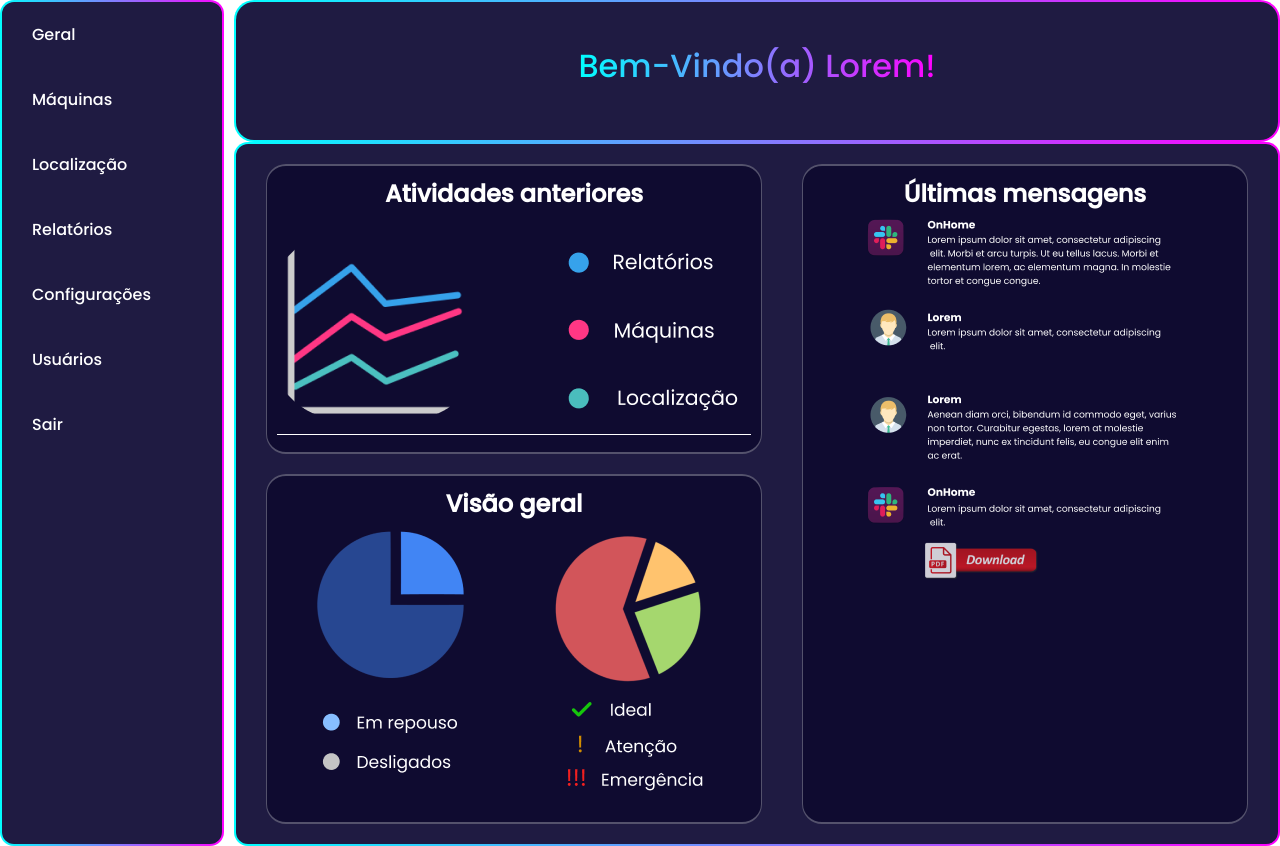
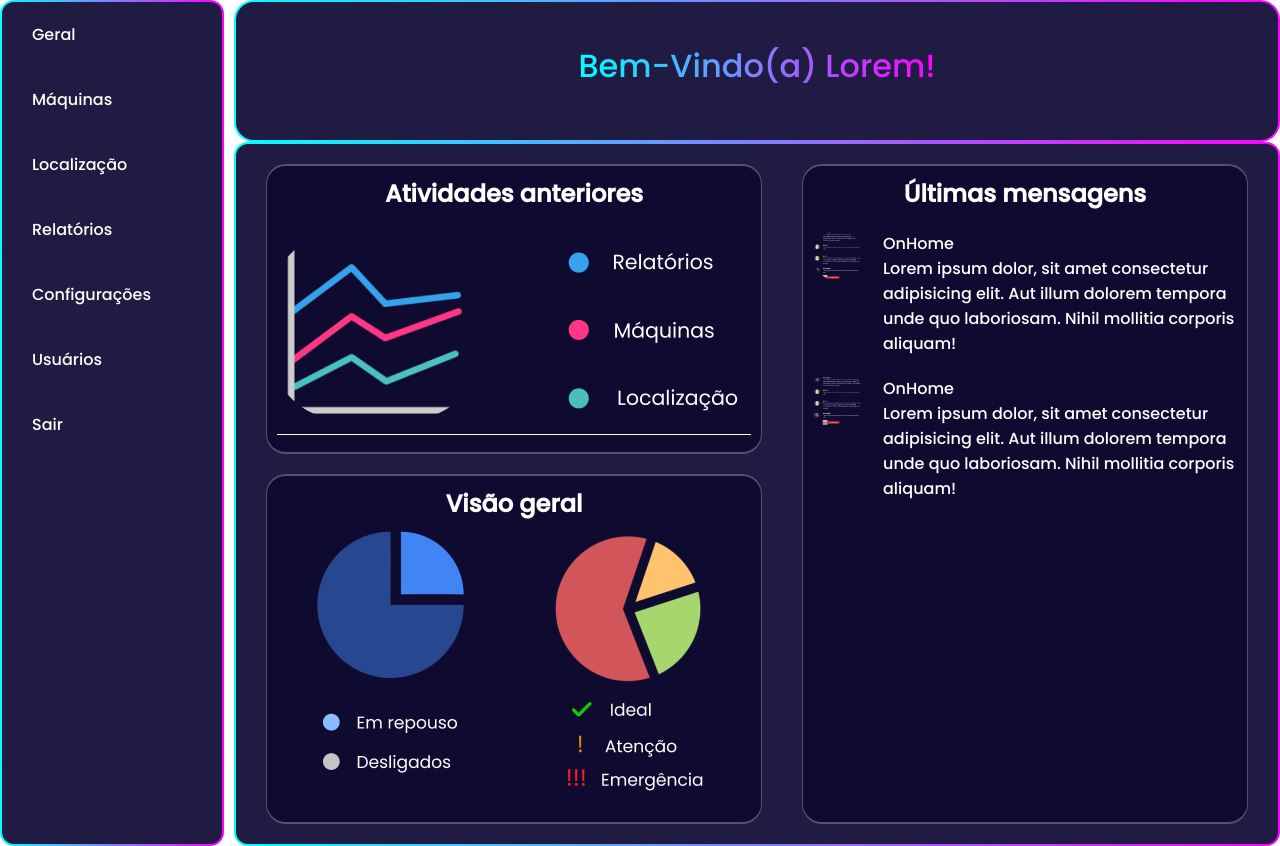
Before and after one commit to julianaesteves/projeto-p.i-onhome-site, a React (Create React App) app in the folder projeto-react/onhome/: page / in a window 1280 px wide. Built offline with nearby package versions, Linux system fonts and the light colour scheme.

Commit message:
mensagem na home

```diff
--- /dev/null
+++ b/projeto-react/onhome/src/pages/Dashboard/Home/Message/index.js
@@ -0,0 +1,19 @@
+import './style.css';
+
+const Message = ({ radius }) => (
+    <div className="home-graph-message">
+        <div className="home-content-image">
+            <img src="./images/grafico3.png" style={{ borderRadius: radius }} />
+        </div>
+        <div className="home-graph-content">
+            <div className="home-content-title">
+                <p>OnHome</p>
+            </div>
+            <div className="home-content-description">
+                <p>Lorem ipsum dolor, sit amet consectetur adipisicing elit. Aut illum dolorem tempora unde quo laboriosam. Nihil mollitia corporis aliquam!</p>
+            </div>
+        </div>
+    </div>
+);
+
+export default Message;
--- /dev/null
+++ b/projeto-react/onhome/src/pages/Dashboard/Home/Message/style.css
@@ -0,0 +1,17 @@
+.home-graph-message {
+    padding-top: 20px;
+    display: flex;
+    gap: 20px;
+}
+.home-graph-message .home-content-image {
+    width: 50px;
+    height: 50px;
+}
+.home-graph-message .home-content-image > img {
+    width: 100%;
+    height: 100%;
+}
+.home-graph-message .home-graph-content {
+    flex: 1;
+    text-align: left;
+}
--- a/projeto-react/onhome/src/pages/Dashboard/Home/index.jsx
+++ b/projeto-react/onhome/src/pages/Dashboard/Home/index.jsx
@@ -1,5 +1,6 @@
 import Border from "../../../components/Border";
 import GradientText from "../../../components/GradientText";
+import Message from "./Message";
 
 import './style.css';
 const Home = () => {
@@ -30,9 +31,8 @@ const Home = () => {
                         <div className="home-graph-title">
                             <h2>Últimas mensagens</h2>
                         </div>
-                        <div className="home-graph-content">
-                            <img src="./images/grafico3.png" />
-                        </div>
+                        <Message radius='100%' />
+                        <Message radius='10px' />
                     </div>
                 </div>
             </div>
```
